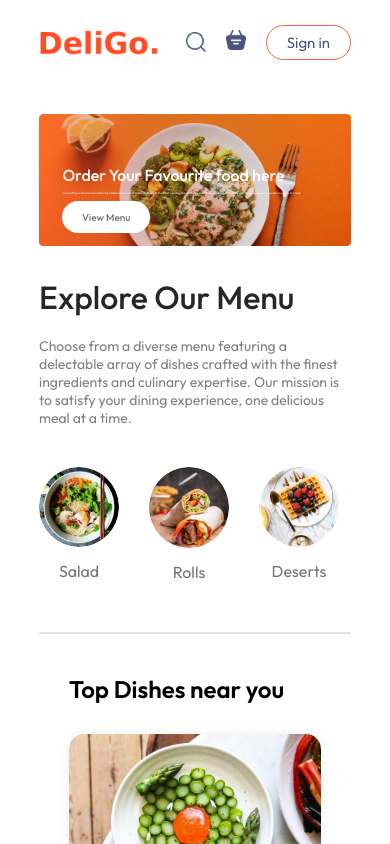
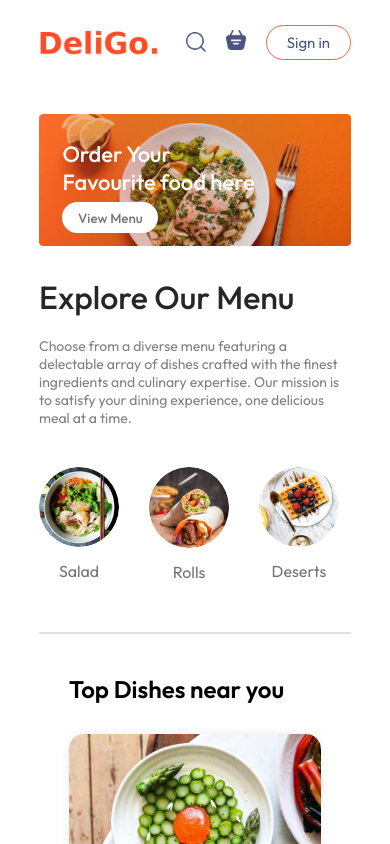
Before and after one commit to Anvithshetty17/food-delivery-app, a React (Vite) app: page / in a window 390 px wide. Shown: the top 844 px of the page. Built offline with nearby package versions, Linux system fonts and the light colour scheme.

Commit message:
Update Header.css

```diff
--- a/src/Components/Header/Header.css
+++ b/src/Components/Header/Header.css
@@ -1,14 +1,12 @@
 @import url('https://fonts.googleapis.com/css2?family=Nunito+Sans:ital,opsz,wght@0,6..12,200..1000;1,6..12,200..1000&family=Outfit:wght@100..900&display=swap');
-
-.header {
+.header{
     height: 34vw;
     margin: 30px auto;
     background: url('/header_img.png') no-repeat;
     background-size: contain;
     position: relative;
 }
-
-.header-contents {
+.header-contents{
     position: absolute;
     display: flex;
     flex-direction: column;
@@ -18,93 +16,46 @@
     bottom: 10%;
     left: 6vw;
     animation: fadeIn 3s;
+
 }
 
-.header-contents h2 {
+.header-contents h2{
     font-weight: 500;
     color: rgb(255, 255, 255);
-    font-size: max(4.3vw, 22px);
+    font-size: max(4.3vw,22px);
+
+
 }
-
-.header-contents p {
+.header-contents p{
     color: white;
     font-size: 1vw;
+
 }
-
-.header-contents button {
+.header-contents button{
     border: none;
     color: #747474;
     font-weight: 500;
     padding: 1vw 2.3vw;
     background-color: white;
-    font-size: max(1vw, 13px);
+    font-weight: max(1vw,13px);
     border-radius: 50px;
+
 }
+@media(max-width:1050px){
 
-/* For screens smaller than 1200px */
-@media (max-width: 1200px) {
-    .header-contents {
-        max-width: 60%;
-    }
-    .header-contents h2 {
-        font-size: max(4vw, 20px);
-    }
-    .header-contents p {
-        font-size: 0.9vw;
-    }
-    .header-contents button {
-        padding: 1.5vw 3vw;
-        font-size: max(0.9vw, 12px);
+    .header-contents{
+        max-width: 45%;
     }
 }
+@media(max-width:1050px){
 
-/* FIX: For screens between 900px and 1050px */
-@media (min-width: 900px) and (max-width: 1050px) {
-    .header-contents {
+    .header-contents{
         max-width: 65%;
     }
-    .header-contents h2 {
-        font-size: max(4vw, 20px);
+    .header-contents p{
+        display: none;
     }
-    .header-contents p {
-        font-size: 1vw;
-    }
-    .header-contents button {
-        padding: 1.8vw 3.5vw;
-        font-size: max(0.9vw, 12px);
+    .header-contents button{
+        padding: 2vw 4vw;
     }
 }
-
-/* For screens smaller than 900px */
-@media (max-width: 900px) {
-    .header-contents {
-        max-width: 70%;
-    }
-    .header-contents h2 {
-        font-size: max(3.5vw, 18px);
-    }
-    .header-contents p {
-        font-size: 0.8vw;
-    }
-    .header-contents button {
-        padding: 2vw 4vw;
-        font-size: max(0.8vw, 11px);
-    }
-}
-
-/* For screens smaller than 600px */
-@media (max-width: 600px) {
-    .header-contents {
-        max-width: 80%;
-    }
-    .header-contents h2 {
-        font-size: max(3vw, 16px);
-    }
-    .header-contents p {
-        font-size: 0.7vw;
-    }
-    .header-contents button {
-        padding: 2.5vw 5vw;
-        font-size: max(0.7vw, 10px);
-    }
-}
```
